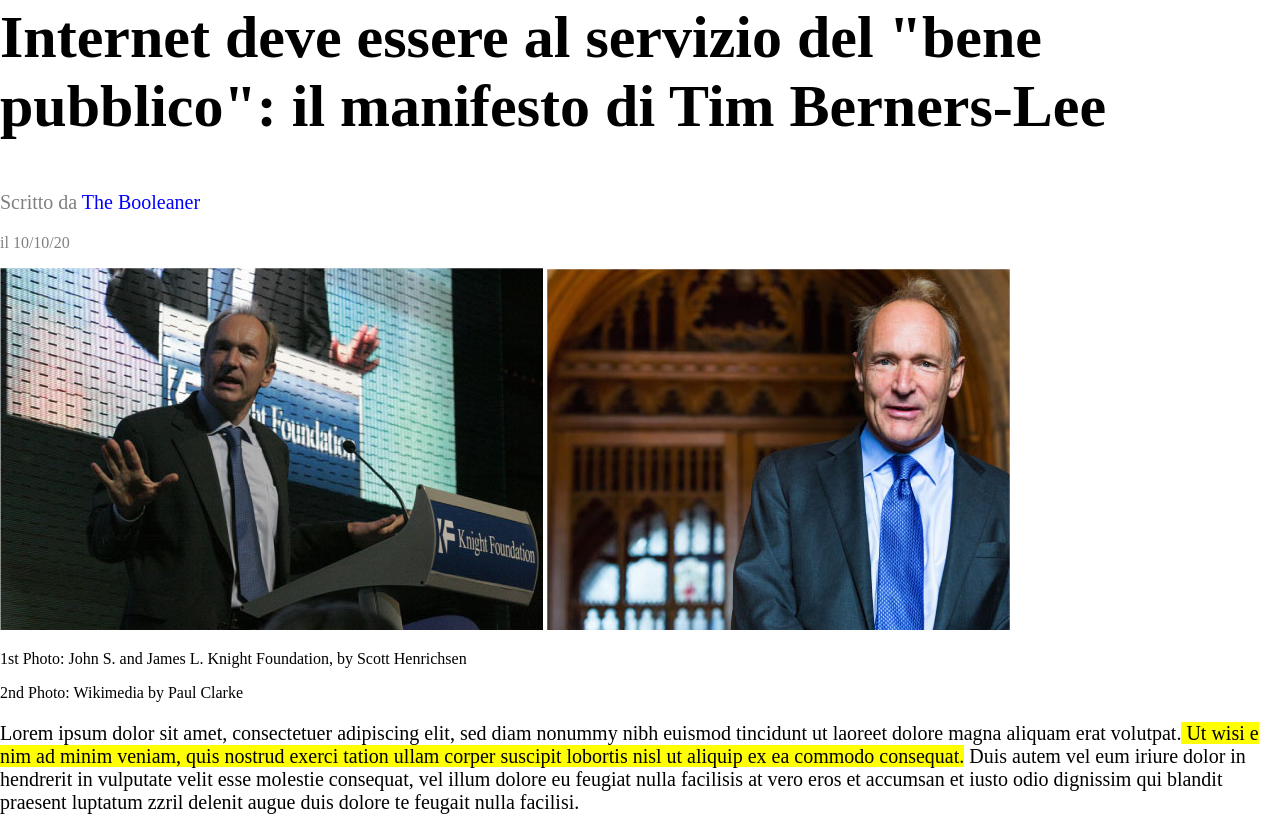
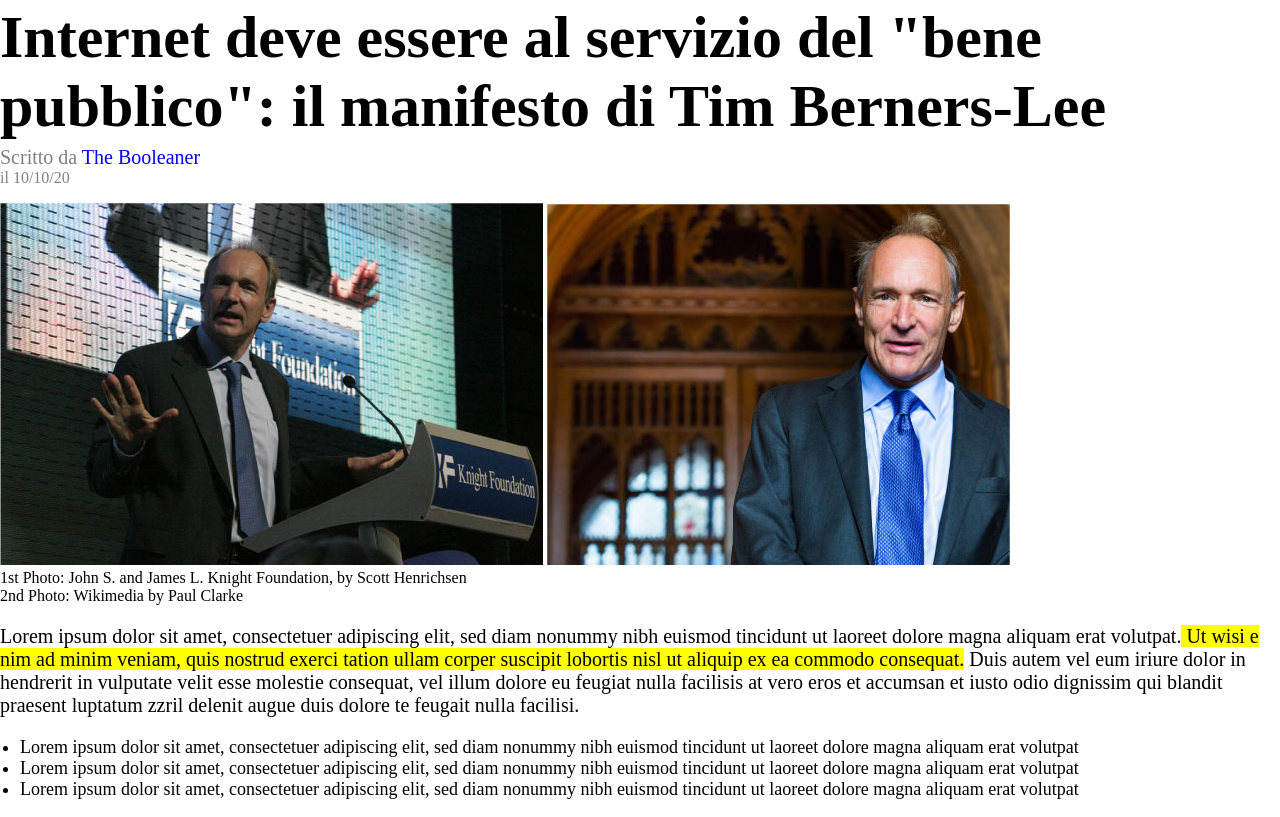
Before and after one commit to azizafarooq/html-css-booleaner, a plain HTML site: page index.html in a window 1280 px wide. Shown: the part 227-1044 px from the top of the page. Drawn offline with Linux system fonts and the light colour scheme; files whose address does not match are found by name.

Commit message:
prima parte css

```diff
--- a/index.html
+++ b/index.html
@@ -24,14 +24,14 @@
             <img src="img/tim-1.jpg" alt="">
             <img src="img/tim-2.jpg" alt="">
             <figcaption>
-                <p>1st Photo: John S. and James L. Knight Foundation, by Scott Henrichsen</p>
-                <p>2nd Photo: Wikimedia by Paul Clarke</p>
+                <p class="didascalia">1st Photo: John S. and James L. Knight Foundation, by Scott Henrichsen</p>
+                <p class="didascalia">2nd Photo: Wikimedia by Paul Clarke</p>
             </figcaption>
         </figure>
 
         <section> <!--Testo con lista-->
             <p class="testo">Lorem ipsum dolor sit amet, consectetuer adipiscing elit, sed diam nonummy nibh euismod tincidunt ut laoreet dolore magna aliquam erat volutpat.<span id="testo-evidenziato"> Ut wisi e nim ad minim veniam, quis nostrud exerci tation ullam corper suscipit lobortis nisl ut aliquip ex ea commodo consequat.</span> Duis autem vel eum iriure dolor in hendrerit in vulputate velit esse molestie consequat, vel illum dolore eu feugiat nulla facilisis at vero eros et accumsan et iusto odio dignissim qui blandit praesent luptatum zzril delenit augue duis dolore te feugait nulla facilisi.</p>
-            <ul>
+            <ul class="lista">
                 <li>Lorem ipsum dolor sit amet, consectetuer adipiscing elit, sed diam nonummy nibh euismod tincidunt ut laoreet dolore magna aliquam erat volutpat</li>
                 <li>Lorem ipsum dolor sit amet, consectetuer adipiscing elit, sed diam nonummy nibh euismod tincidunt ut laoreet dolore magna aliquam erat volutpat</li>
                 <li>Lorem ipsum dolor sit amet, consectetuer adipiscing elit, sed diam nonummy nibh euismod tincidunt ut laoreet dolore magna aliquam erat volutpat</li>
--- a/style.css
+++ b/style.css
@@ -11,15 +11,19 @@ header{
 
 .logo{
     width: 20%;
+    padding-top: 5%;
 }
 
 h1{
     font-size: 60px;
+    margin-bottom: 5px;
 }
 
 .referenza{
     color: gray;
     font-size: 20px;
+    margin-top: 5px;
+    margin-bottom: 0px;
 }
 #referenzanome{
     color: blue;
@@ -27,12 +31,22 @@ h1{
 
 .data{
     color: gray;
+    margin: 0px;
 }
 
 figure{
     margin-left: 0;
+    padding-bottom: 0px;
 }
 
+figcaption{
+    padding:0px;
+
+}
+.didascalia{
+    padding:0px;
+    margin: 0px;
+}
 .testo{
     font-size: 20px;
 
@@ -42,6 +56,10 @@ figure{
     background-color: yellow;
 }
 
+.lista{
+    padding-left: 20px;
+    font-size: 18px;
+}
 td{
     width: 30%;
 }
```
